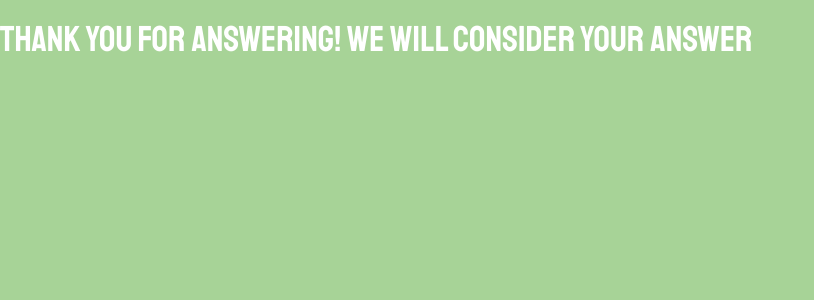
After one commit to STEAM-Center-NYC/10035-Search-Engine-For-Safe-Space-Locations-for-Students-Battling-Mental-Health-Issues, a Flask app: page /thankyou in a window 1280 px wide. The commit adds this page. Shown: the top 300 px of the page, without its empty margins (0-814 px from the left). Run offline with Flask 3, Linux system fonts and the light colour scheme; some libraries are stand-ins or nearby versions.

Commit message:
finished with connecting our questionaire to link

```diff
--- a/app.py
+++ b/app.py
@@ -129,5 +129,14 @@ def signin():
     return render_template('signin.html.jinja')
 
 
+@app.route('/thankyou')
+def thankyou():
+    return render_template('Thankyou.html.jinja')
+
+
+
+
+
+
 if __name__ == '__main__':
     app.run(debug=True)
--- /dev/null
+++ b/templates/Thankyou.html.jinja
@@ -0,0 +1,40 @@
+<!DOCTYPE html>
+<html>
+
+<head>
+<meta charset="utf-8">
+<meta name="viewpoint" content="width=device-width,
+                   initial-scale=1.0">
+    <link rel="stylesheet" href="style.css">
+      <title>Thank You For Answering! We Will Consider Your Answer| CodingNepal</title>
+   <link href="https://fonts.googleapis.com/css?family=Poppins:400,800" rel="stylesheet" />
+  <link href="/static/css/main.css" rel="stylesheet" />
+  <link rel="stylesheet" href="https://maxcdn.bootstrapcdn.com/bootstrap/3.4.1/css/bootstrap.min.css">
+  <script src="https://ajax.googleapis.com/ajax/libs/jquery/3.7.1/jquery.min.js"></script>
+  <script src="https://maxcdn.bootstrapcdn.com/bootstrap/3.4.1/js/bootstrap.min.js"></script>
+  <link rel="stylesheet" href="https://cdnjs.cloudflare.com/ajax/libs/font-awesome/5.15.3/css/all.min.css"/>
+  <link rel="stylesheet" href="/static/css/styles.css">
+</head>
+
+
+
+
+</head>
+
+
+
+
+
+
+<body>
+
+<h1>Thank you for Answering! We Will Consider Your Answer</h1>
+
+
+
+
+
+</body>
+
+
+</html>
--- a/templates/questionnnaire.html.jinja
+++ b/templates/questionnnaire.html.jinja
@@ -195,7 +195,7 @@
   </div>
   <div class="text center">
   <button id="submit" type= "submit">
-    submit
+    <a href="/thankyou">Submit</a>
   </button>
 </div>
 </body>
```
